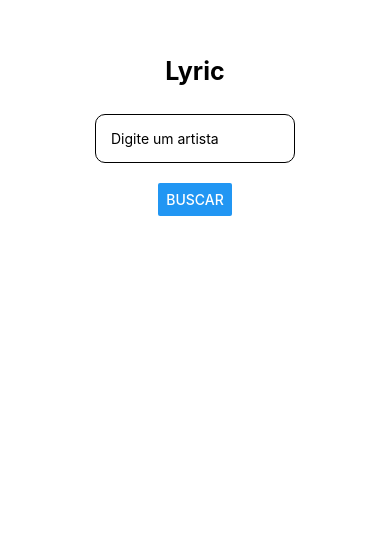
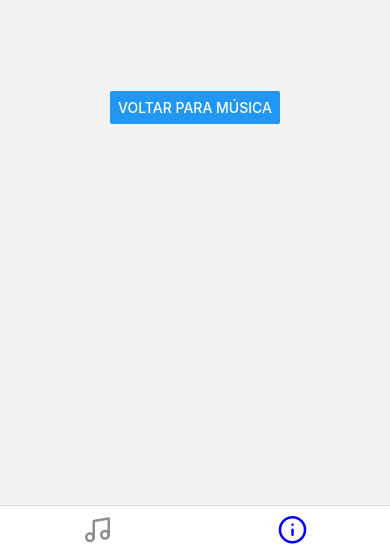
Before and after one commit to SerraJrEngenharia/Treinamento-React-Native, a React Native app: screen /PageButton in a window 390 px wide. Shown: the part 290-844 px from the top of the page. Built offline with nearby package versions, Linux system fonts and the light colour scheme.

Commit message:
Novo Commit

```diff
--- a/App.js
+++ b/App.js
@@ -1,105 +1,46 @@
-import React, { useState } from 'react';
-import { StyleSheet, Text, View, Alert, TextInput, Button, Image } from 'react-native';
-import Api from './src/services/api'
+import React from 'react';
+import { NavigationContainer } from '@react-navigation/native';
+import { createBottomTabNavigator } from '@react-navigation/bottom-tabs';
+import Feather from '@expo/vector-icons/Feather';
+
+import AppMusic from './src/pages/AppMusic'
+import PageButton from "./src/pages/PageButton";
+
+const Tab = createBottomTabNavigator();
 
 export default function App() {
+    return(
+        <NavigationContainer>
+            <Tab.Navigator
+                screenOptions={{
+                    tabBarHideOnKeyboard: true,
+                    tabBarShowLabel: false,
+                    headerShown: false,
+                    tabBarActiveTintColor: 'blue',
+                }}
+            >
 
-    const [artist, setArtist] = useState("");
-    const [lyrics, setLyrics] = useState("");
-    const [title, setTitle] = useState("");
-    const [image, setImage] = useState("");
+                <Tab.Screen
+                    name="AppMusic"
+                    component={AppMusic}
+                    options={{
+                        tabBarIcon: ({ color, size}) => {
+                            return <Feather name="music" color={color} size={30} />
+                        }
+                    }}
+                />
 
+                <Tab.Screen
+                    name="PageButton"
+                    component={PageButton}
+                    options={{
+                        tabBarIcon: ({ color, size }) => {
+                            return <Feather name="info" color={color} size={30} />
+                        }
+                    }}
+                />
 
-    async function buscarArtist(){
-        if(artist == ""){
-            return Alert.alert("Artista inválido!");
-        }
-
-        try {
-            const response = await Api.get(`/api?artist=${artist}`)
-            setLyrics(response.data.info.lyrics)
-            setTitle(response.data.info.title)
-            setImage(response.data.info.image)
-        } catch (error) {
-            console.log("ERRO" + error)
-        }
-
-    }
-
-    return (
-        <View style={styles.container}>
-
-            <View style={styles.area1} >
-                <Text style={styles.titulo} >Lyric</Text>
-                <TextInput
-                    placeholder='Digite um artista'
-                    value={artist}
-                    onChangeText={(texto) => setArtist(texto)}
-                    style={styles.imput}
-                />
-                <Button title='Buscar' onPress={buscarArtist} />
-            </View>
-
-            {image ? (
-                <View style={styles.area2} >
-
-                    <Text style={styles.text} >"{lyrics}"</Text>
-                    <Text style={styles.text} >{title}</Text>
-                    <Image source={{uri: image}} style={styles.image} />
-
-                </View>) : (
-                    <View style={styles.placeholder} />
-                )
-                }
-
-
-
-        </View>
-    );
+            </Tab.Navigator>
+        </NavigationContainer>
+    )
 }
-
-const styles = StyleSheet.create({
-    container: {
-        flex: 1,
-        backgroundColor: '#fff',
-        alignItems: 'center',
-        justifyContent: 'center',
-    },
-    imput: {
-        borderWidth: 1,
-        width: 200,
-        margin: 20,
-        padding: 15,
-        borderRadius: 10,
-    },
-    image: {
-        width: 250,
-        height: 250,
-    },
-    area1: {
-        flex: 1,
-        justifyContent: 'center',
-        alignItems: 'center',
-        padding: 15,
-    },
-    area2: {
-        flex: 2,
-        justifyContent: 'center',
-        alignItems: 'center',
-        padding: 15,
-    },
-    text: {
-        fontSize: 15,
-        fontWeight: 'bold',
-        margin: 8
-    },
-    titulo: {
-        fontSize: 25,
-        fontWeight: 'bold',
-        margin: 8,
-    },
-    placeholder: {
-        width: 0,
-        height: 0,
-    }
-});
--- /dev/null
+++ b/src/pages/AppMusic/index.js
@@ -0,0 +1,109 @@
+import React, { useState } from 'react';
+import { Alert, Button } from 'react-native';
+import Api from '../../services/api'
+
+export default function App() {
+
+    const [artist, setArtist] = useState("");
+    const [lyrics, setLyrics] = useState("");
+    const [title, setTitle] = useState("");
+    const [image, setImage] = useState("");
+
+
+    async function buscarArtist(){
+        if(artist == ""){
+            return Alert.alert("Artista inválido!");
+        }
+
+        try {
+            const response = await Api.get(`/api?artist=${artist}`)
+            setLyrics(response.data.info.lyrics)
+            setTitle(response.data.info.title)
+            setImage(response.data.info.image)
+        } catch (error) {
+            console.log("ERRO" + error)
+        }
+
+    }
+
+    return (
+        <Container>
+
+            <ContainerTitulo>
+                <Titulo>Música</Titulo>
+                <StyledTextInput
+                    placeholder='Digite um artista'
+                    value={artist}
+                    onChangeText={(texto) => setArtist(texto)}
+                />
+                <Button title='Buscar' onPress={buscarArtist} />
+            </ContainerTitulo>
+
+            {image ? (
+                <ContainerTexto>
+
+                    <Texto>"{lyrics}"</Texto>
+                    <Texto>{title}</Texto>
+                    <StyledImage source={{uri: image}} />
+
+                </ContainerTexto>) : (
+                    <Placeholder/>
+                )
+                }
+
+        </Container>
+    );
+}
+
+import styled from 'styled-components/native';
+
+const Container = styled.View`
+    flex: 1;
+    background-color: #fff;
+    align-items: center;
+    justify-content: center;
+`;
+
+const ContainerTitulo = styled.View`
+    flex: 1;
+    justify-content: center;
+    align-items: center;
+    padding: 15px;
+`;
+
+const Titulo = styled.Text`
+    font-size: 25px;
+    font-weight: bold;
+    margin: 8px;
+`;
+
+const StyledTextInput = styled.TextInput`
+        border-width: 1px;
+        width: 200px;
+        margin: 20px;
+        padding: 15px;
+        border-radius: 10px;
+`;
+
+const Placeholder = styled.View`
+    width: 0;
+    height: 0;
+`;
+
+const ContainerTexto = styled.View`
+    flex: 2;
+    justify-content: center;
+    align-items: center;
+    padding: 15px;
+`;
+
+const Texto = styled.Text`
+    font-size: 15px;
+    font-weight: bold;
+    margin: 8px;
+`;
+
+const StyledImage = styled.Image`
+        height: 200px;
+        width: 200px;
+`;
--- /dev/null
+++ b/src/pages/PageButton/index.js
@@ -0,0 +1,22 @@
+import React from "react";
+import { Button } from 'react-native';
+import { useNavigation } from '@react-navigation/native';
+import styled from 'styled-components/native';
+
+export default function PageButton() {
+
+    const navigation = useNavigation();
+
+    return(
+        <Container>
+            <Button title='Voltar para Música' onPress={ () => navigation.navigate('AppMusic') } />
+        </Container>
+    )
+}
+
+const Container = styled.View`
+    flex: 1;
+    background-color: '#000';
+    justify-content: center;
+    align-items: center;
+`;
```
Also changed, not shown: package.json (+8 -1 lines), 1 other file (tests, documents, lock files or other folders).
